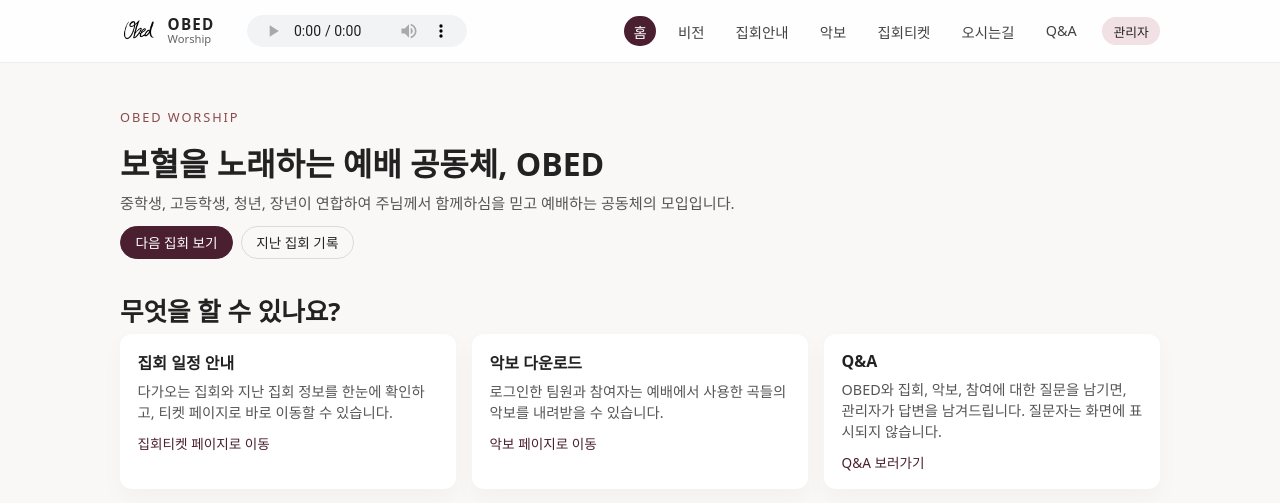
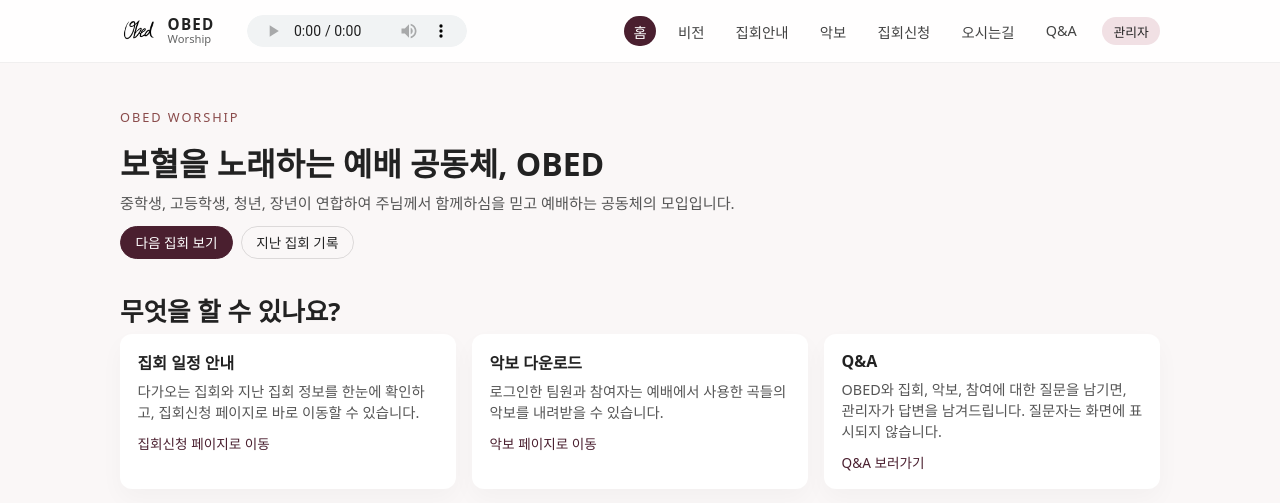
Before and after one commit to djsy01/obedworship, a Vue app in the folder client/: page / in a window 1280 px wide. Shown: the top 503 px of the page. Built offline with nearby package versions, Linux system fonts and the light colour scheme.

Commit message:
Home 수정

```diff
--- a/client/src/layouts/MainLayout.vue
+++ b/client/src/layouts/MainLayout.vue
@@ -25,7 +25,7 @@
           <RouterLink to="/vision" class="nav-link">비전</RouterLink>
           <RouterLink to="/worship-log" class="nav-link">집회안내</RouterLink>
           <RouterLink to="/scores" class="nav-link">악보</RouterLink>
-          <RouterLink to="/tickets" class="nav-link">집회티켓</RouterLink>
+          <RouterLink to="/tickets" class="nav-link">집회신청</RouterLink>
           <RouterLink to="/map" class="nav-link">오시는길</RouterLink>
           <RouterLink to="/qna" class="nav-link">Q&amp;A</RouterLink>
         </nav>
--- a/client/src/views/HomeView.vue
+++ b/client/src/views/HomeView.vue
@@ -28,11 +28,11 @@
         <article class="card">
           <h3 class="card-title">집회 일정 안내</h3>
           <p class="card-text">
-            다가오는 집회와 지난 집회 정보를 한눈에 확인하고, 티켓 페이지로
+            다가오는 집회와 지난 집회 정보를 한눈에 확인하고, 집회신청 페이지로
             바로 이동할 수 있습니다.
           </p>
           <RouterLink to="/tickets" class="card-link">
-            집회티켓 페이지로 이동
+            집회신청 페이지로 이동
           </RouterLink>
         </article>
 
```
